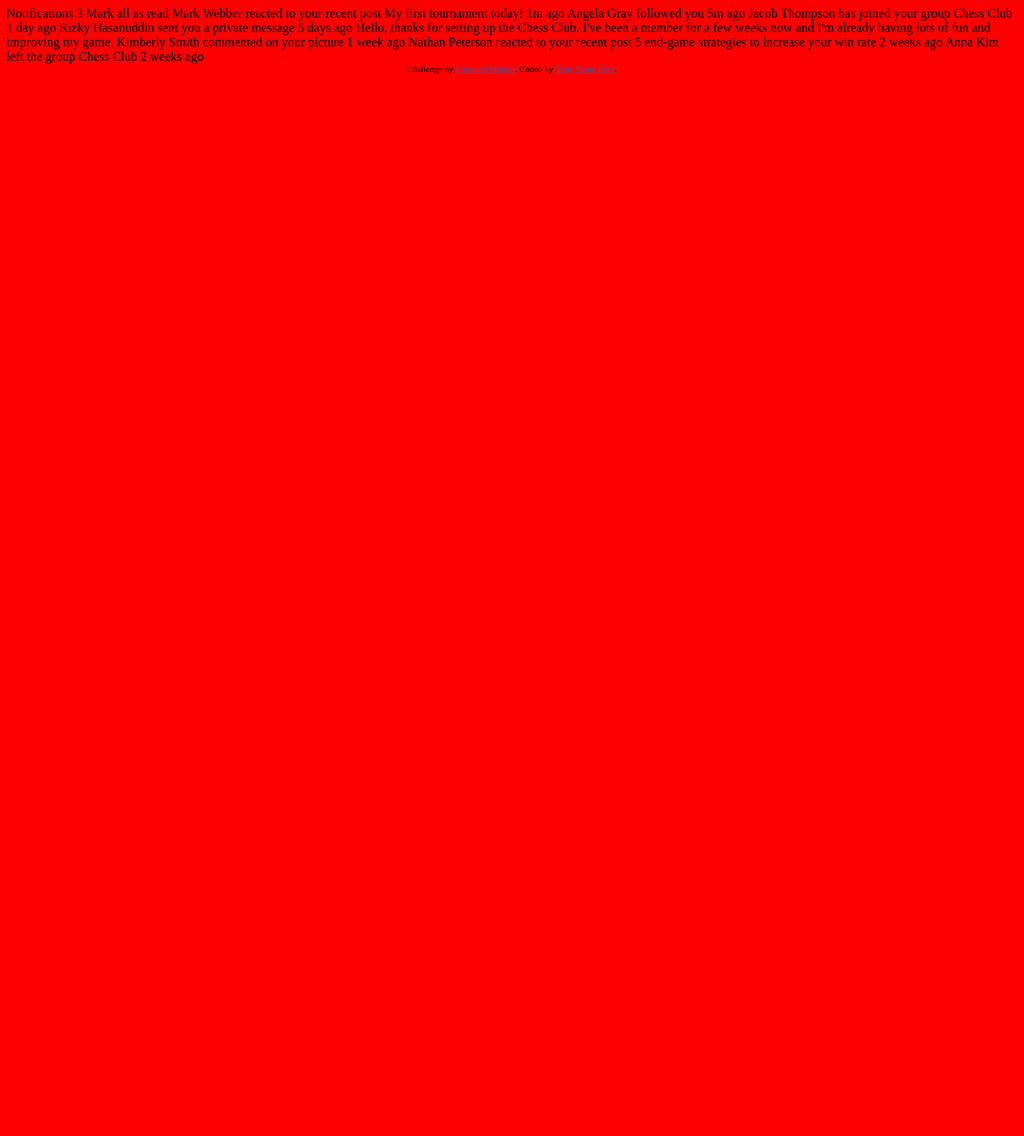
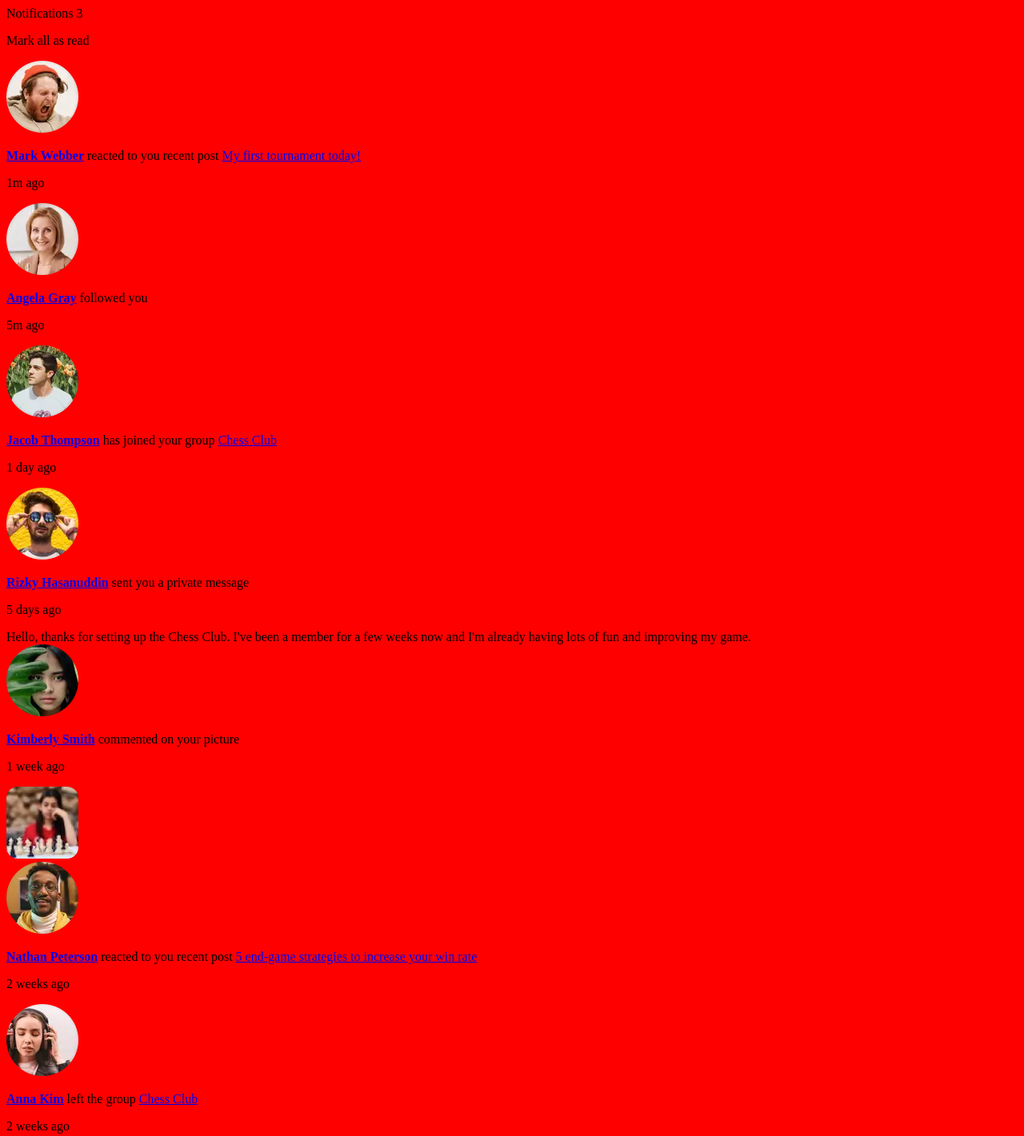
Before and after one commit to Illyaas4Show/Notification-page, a website: page src/index.html in a window 1280 px wide. Shown: the whole page at 80% size. Before the commit the page ends 800 px from the top, so only its background shows below. Drawn offline with nearby package versions, Linux system fonts and the light colour scheme; files that its build step writes are made by us from their sources.

Commit message:
done html

```diff
--- a/src/index.html
+++ b/src/index.html
@@ -17,36 +17,121 @@
 </head>
 <body>
 
-  Notifications 3
+  <main>
+    <!-- Top part - Num of notifications and mark as read -->
+    <div class="top">
+      <div class="notifications">Notifications <span>3</span></div>
+      <p class="mark">Mark all as read</p>
+    </div>
 
-  Mark all as read
+    <!-- Mark Webber notification -->
+    <div class="notification-1">
+      <!-- avatar -->
+      <div>
+        <img class="mark avatar" src="./assets/images/avatar-mark-webber.webp" alt="">
+      </div>
 
-  Mark Webber reacted to your recent post My first tournament today!
-  1m ago
+      <!-- notification desc -->
+      <div>
+        <p><a href='#'><strong>Mark Webber</strong></a> reacted to you recent post <a href='#' class="post">My first tournament today!</a></p>
+        <p>1m ago</p>
+      </div>
+    </div>
 
-  Angela Gray followed you
-  5m ago
+    <!-- Angela Gray notification -->
+    <div class="notification-2">
+      <!-- avatar -->
+      <div>
+        <img class="angela avatar" src="./assets/images/avatar-angela-gray.webp" alt="">
+      </div>
 
-  Jacob Thompson has joined your group Chess Club
-  1 day ago
+      <!-- notification desc -->
+      <div>
+        <p><a href='#'><strong>Angela Gray</strong></a> followed you</p>
+        <p>5m ago</p>
+      </div>
+    </div>
 
-  Rizky Hasanuddin sent you a private message
-  5 days ago
-  Hello, thanks for setting up the Chess Club. I've been a member for a few weeks now and
-  I'm already having lots of fun and improving my game.
+    <!-- Jacob Thompson notification -->
+    <div class="notification-3">
+      <!-- avatar -->
+      <div>
+        <img class="jacob avatar" src="./assets/images/avatar-jacob-thompson.webp" alt="">
+      </div>
 
-  Kimberly Smith commented on your picture
-  1 week ago
+      <!-- notification desc -->
+      <div>
+        <p><a href='#'><strong>Jacob Thompson</strong></a> has joined your group <a href='#' class="group">Chess Club</a></p>
+        <p>1 day ago</p>
+      </div>
+    </div>
 
-  Nathan Peterson reacted to your recent post 5 end-game strategies to increase your win rate
-  2 weeks ago
+    <!-- Rizky Hasanuddin notification -->
+    <div class="notification-4">
+      <!-- avatar -->
+      <div>
+        <img class="rizky avatar" src="./assets/images/avatar-rizky-hasanuddin.webp" alt="">
+      </div>
 
-  Anna Kim left the group Chess Club
-  2 weeks ago
+      <!-- notification desc -->
+      <div>
+        <p><a href='#'><strong>Rizky Hasanuddin</strong></a> sent you a private message</p>
+        <p>5 days ago</p>
 
-  <div class="attribution">
-    Challenge by <a href="https://www.frontendmentor.io?ref=challenge" target="_blank">Frontend Mentor</a>.
-    Coded by <a href="#">Your Name Here</a>.
+        <!-- private message -->
+        <div>
+          Hello, thanks for setting up the Chess Club. I've been a member for a few weeks now and I'm already having lots of fun and improving my game.
+        </div>
+      </div>
+    </div>
+
+    <!-- Kimberly Smith notification -->
+    <div class="notification-5">
+      <!-- avatar -->
+      <div>
+        <img class="kimberly avatar" src="./assets/images/avatar-kimberly-smith.webp" alt="">
+      </div>
+
+      <!-- notification desc -->
+      <div>
+        <p><a href='#'><strong>Kimberly Smith</strong></a> commented on your picture</p>
+        <p>1 week ago</p>
+      </div>
+
+      <div>
+        <img src="./assets/images/image-chess.webp" alt="a picture of you playing chess">
+      </div>
+    </div>
+
+    <!-- Nathan Peterson notification -->
+    <div class="notification-6">
+      <!-- avatar -->
+      <div>
+        <img class="nathan avatar" src="./assets/images/avatar-nathan-peterson.webp" alt="">
+      </div>
+
+      <!-- notification desc -->
+      <div>
+        <p><a href='#'><strong>Nathan Peterson</strong></a> reacted to you recent post <a href='#' class="post">5 end-game strategies to increase your win rate</a></p>
+        <p>2 weeks ago</p>
+      </div>
+    </div>
+
+  <!-- Anna Kim notification -->
+  <div class="notification-7">
+    <!-- avatar -->
+    <div>
+      <img class="anna avatar" src="./assets/images/avatar-anna-kim.webp" alt="">
+    </div>
+
+    <!-- notification desc -->
+    <div>
+      <p><a href='#'><strong>Anna Kim</strong></a> left the group <a href='#' class="group">Chess Club</a></p>
+      <p>2 weeks ago</p>
+    </div>
   </div>
+
+  </main>
+
 </body>
 </html>
```
